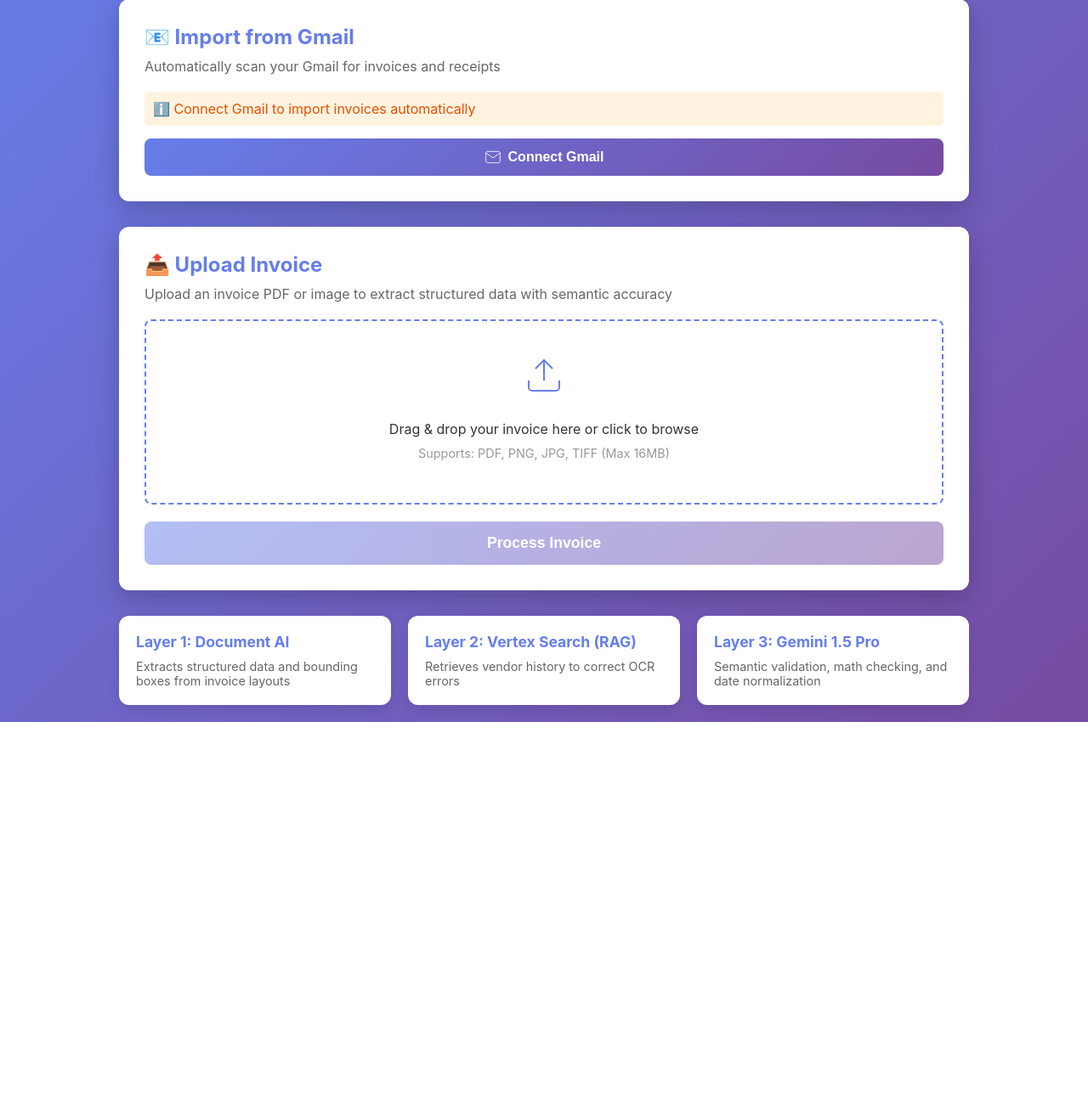
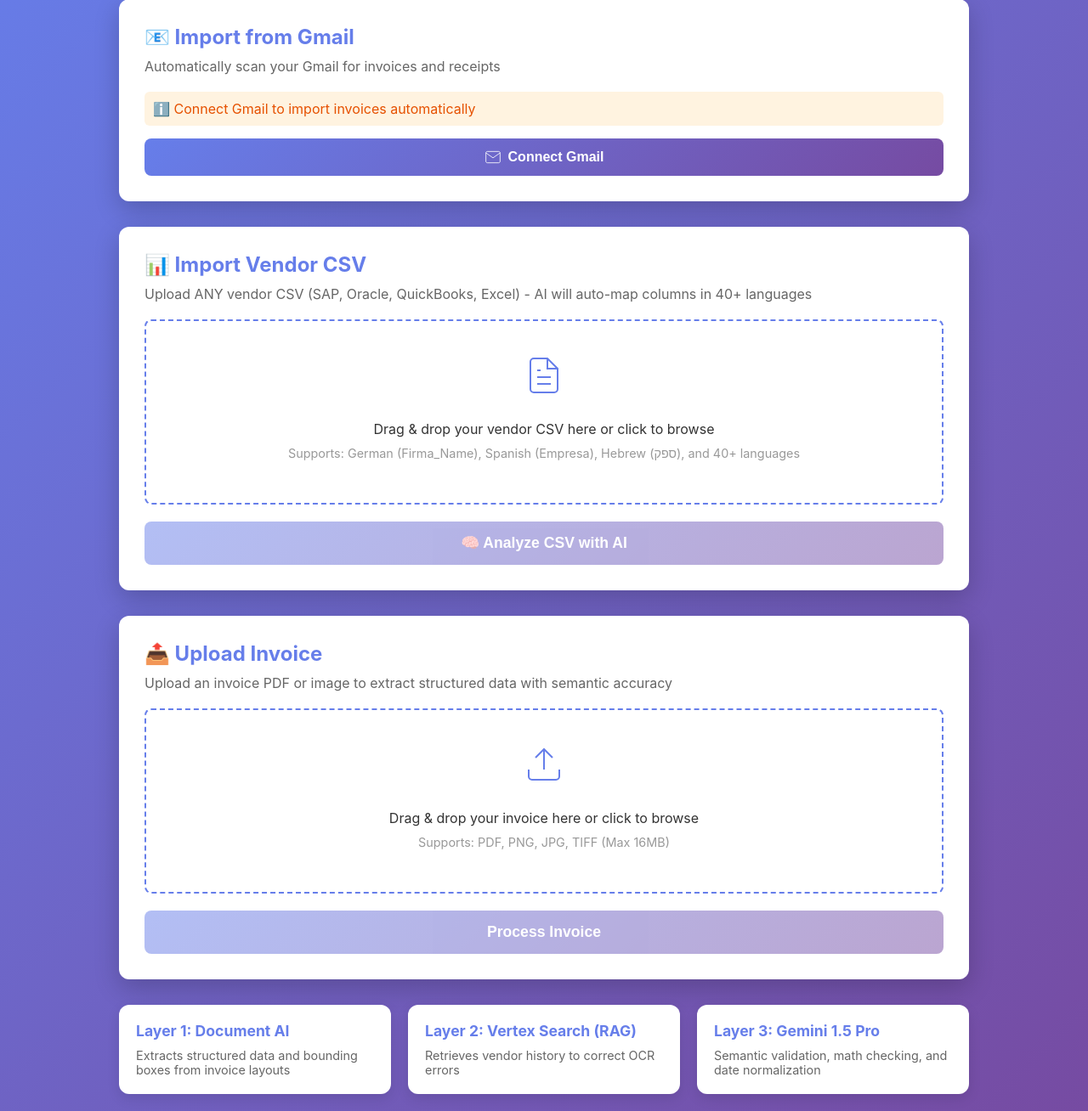
Before and after one commit to nq98/inv123, a Flask app: page / in a window 1280 px wide. Shown: the part 141-1449 px from the top of the page at 85% size. Before the commit the page ends 991 px from the top, so only its background shows below. Run offline with Flask 3, Linux system fonts and the light colour scheme.

Commit message:
Add functionality to upload and analyze vendor CSV files
Introduces a new UI section for CSV uploads, including drag-and-drop functionality and AI-powered column mapping via the '/api/vendors/csv/analyze' endpoint. Also includes sample CSV files for testing.

Replit-Commit-Author: Agent
Replit-Commit-Session-Id: ce486b6e-076b-4a5b-965d-87535ba4ff30
Replit-Commit-Checkpoint-Type: full_checkpoint
Replit-Commit-Event-Id: dafed7be-c3b4-404c-84e4-b45b8b1f04ba
Replit-Commit-Screenshot-Url: https://storage.googleapis.com/screenshot-production-us-central1/75bd8e64-74c3-4cba-a6bc-f00d155715e0/ce486b6e-076b-4a5b-965d-87535ba4ff30/eTS2mRY

```diff
--- /dev/null
+++ b/sample_vendors_english.csv
@@ -0,0 +1,6 @@
+Vendor ID,Company Name,Email,Country,Website
+V001,Acme Corporation,sales@acme.com,United States,acme.com
+V002,Global Tech Ltd,info@globaltech.co.uk,United Kingdom,globaltech.co.uk
+V003,Innovation Partners,contact@innovation.de,Germany,innovation.de
+V004,TechStart Inc,hello@techstart.com,Canada,techstart.com
+V005,Digital Solutions,support@digitalsol.fr,France,digitalsol.fr
--- /dev/null
+++ b/sample_vendors_german.csv
@@ -0,0 +1,4 @@
+Firma_Name,Steuer_ID,Kontakt_Email,Land,Webseite
+Müller GmbH,DE123456789,mueller@example.de,Deutschland,mueller.de
+Schmidt AG,DE987654321,schmidt@example.de,Deutschland,schmidt.de
+Bauer Technologie,DE555666777,info@bauer.de,Deutschland,bauer.de
--- /dev/null
+++ b/sample_vendors_spanish.csv
@@ -0,0 +1,4 @@
+Empresa,Código,Correo,País,Sitio Web
+Acme España SL,ES12345678,ventas@acme.es,España,acme.es
+Tecnología Global SA,ES87654321,info@tecglobal.es,España,tecglobal.es
+Innovación Digital,ES11223344,contacto@innodigital.es,España,innodigital.es
--- a/static/script.js
+++ b/static/script.js
@@ -15,7 +15,21 @@ const gmailImportSection = document.getElementById('gmailImportSection');
 const gmailImportResults = document.getElementById('gmailImportResults');
 const gmailMaxResults = document.getElementById('gmailMaxResults');
 
+// CSV Upload Elements
+const csvUploadArea = document.getElementById('csvUploadArea');
+const csvFileInput = document.getElementById('csvFileInput');
+const csvUploadForm = document.getElementById('csvUploadForm');
+const csvSubmitBtn = document.getElementById('csvSubmitBtn');
+const csvLoading = document.getElementById('csvLoading');
+const csvMappingReview = document.getElementById('csvMappingReview');
+const csvMappingContent = document.getElementById('csvMappingContent');
+const csvImportBtn = document.getElementById('csvImportBtn');
+const csvCancelBtn = document.getElementById('csvCancelBtn');
+const csvImportResults = document.getElementById('csvImportResults');
+
 let selectedFile = null;
+let selectedCsvFile = null;
+let csvAnalysisData = null;
 
 async function checkGmailStatus() {
     try {
@@ -825,3 +839,273 @@ function buildLayerCard(number, title, status, error, content) {
         </div>
     `;
 }
+
+// ===== CSV UPLOAD HANDLERS =====
+
+// CSV Drag & Drop
+csvUploadArea.addEventListener('click', () => csvFileInput.click());
+
+csvUploadArea.addEventListener('dragover', (e) => {
+    e.preventDefault();
+    csvUploadArea.style.borderColor = '#667eea';
+    csvUploadArea.style.background = 'rgba(102, 126, 234, 0.05)';
+});
+
+csvUploadArea.addEventListener('dragleave', () => {
+    csvUploadArea.style.borderColor = '#e0e0e0';
+    csvUploadArea.style.background = 'white';
+});
+
+csvUploadArea.addEventListener('drop', (e) => {
+    e.preventDefault();
+    csvUploadArea.style.borderColor = '#e0e0e0';
+    csvUploadArea.style.background = 'white';
+
+    const file = e.dataTransfer.files[0];
+    if (file && (file.name.endsWith('.csv') || file.name.endsWith('.txt'))) {
+        csvFileInput.files = e.dataTransfer.files;
+        selectedCsvFile = file;
+        csvSubmitBtn.disabled = false;
+        csvUploadArea.querySelector('p').textContent = `📄 ${file.name} (${(file.size / 1024).toFixed(1)} KB)`;
+    } else {
+        alert('Please upload a CSV or TXT file');
+    }
+});
+
+csvFileInput.addEventListener('change', (e) => {
+    const file = e.target.files[0];
+    if (file) {
+        selectedCsvFile = file;
+        csvSubmitBtn.disabled = false;
+        csvUploadArea.querySelector('p').textContent = `📄 ${file.name} (${(file.size / 1024).toFixed(1)} KB)`;
+    }
+});
+
+// Step 1: Analyze CSV
+csvUploadForm.addEventListener('submit', async (e) => {
+    e.preventDefault();
+
+    if (!selectedCsvFile) {
+        alert('Please select a CSV file');
+        return;
+    }
+
+    const formData = new FormData();
+    formData.append('file', selectedCsvFile);
+
+    csvSubmitBtn.disabled = true;
+    csvSubmitBtn.textContent = '🧠 Analyzing...';
+    csvLoading.classList.remove('hidden');
+    csvMappingReview.classList.add('hidden');
+    csvImportResults.classList.add('hidden');
+
+    try {
+        const response = await fetch('/api/vendors/csv/analyze', {
+            method: 'POST',
+            body: formData
+        });
+
+        const data = await response.json();
+
+        if (!response.ok) {
+            throw new Error(data.error || 'Analysis failed');
+        }
+
+        csvAnalysisData = data;
+        displayCsvMapping(data);
+
+    } catch (error) {
+        alert('CSV analysis failed: ' + error.message);
+        csvSubmitBtn.disabled = false;
+        csvSubmitBtn.textContent = '🧠 Analyze CSV with AI';
+    } finally {
+        csvLoading.classList.add('hidden');
+    }
+});
+
+// Display AI-generated column mapping
+function displayCsvMapping(data) {
+    const analysis = data.analysis;
+    const mapping = analysis.columnMapping;
+
+    let html = `
+        <div style="background: white; padding: 20px; border-radius: 8px; margin-bottom: 15px;">
+            <h4 style="margin-top: 0;">📋 CSV Analysis Summary</h4>
+            <div style="display: grid; grid-template-columns: repeat(auto-fit, minmax(200px, 1fr)); gap: 15px; margin-bottom: 20px;">
+                <div style="background: #f0f4ff; padding: 12px; border-radius: 6px;">
+                    <div style="font-size: 12px; color: #666;">Detected Language</div>
+                    <div style="font-size: 18px; font-weight: 700;">${analysis.detectedLanguage || 'Unknown'}</div>
+                </div>
+                <div style="background: #f0f4ff; padding: 12px; border-radius: 6px;">
+                    <div style="font-size: 12px; color: #666;">Source System</div>
+                    <div style="font-size: 18px; font-weight: 700;">${analysis.sourceSystemGuess || 'Unknown'}</div>
+                </div>
+                <div style="background: #f0f4ff; padding: 12px; border-radius: 6px;">
+                    <div style="font-size: 12px; color: #666;">Total Columns</div>
+                    <div style="font-size: 18px; font-weight: 700;">${analysis.totalColumns || 0}</div>
+                </div>
+                <div style="background: #e8f5e9; padding: 12px; border-radius: 6px;">
+                    <div style="font-size: 12px; color: #666;">Overall Confidence</div>
+                    <div style="font-size: 18px; font-weight: 700;">${((analysis.overallConfidence || 0) * 100).toFixed(0)}%</div>
+                </div>
+            </div>
+
+            <div style="background: #fff3e0; padding: 15px; border-radius: 6px; margin-bottom: 20px;">
+                <strong>🧠 AI Reasoning:</strong>
+                <p style="margin: 10px 0 0 0; line-height: 1.6;">${analysis.mappingReasoning || 'No reasoning provided'}</p>
+            </div>
+        </div>
+
+        <h4>📊 Column Mappings</h4>
+        <div style="overflow-x: auto;">
+            <table style="width: 100%; border-collapse: collapse; background: white; border-radius: 8px; overflow: hidden;">
+                <thead>
+                    <tr style="background: #667eea; color: white;">
+                        <th style="padding: 12px; text-align: left;">CSV Column</th>
+                        <th style="padding: 12px; text-align: left;">Maps To</th>
+                        <th style="padding: 12px; text-align: center;">Confidence</th>
+                        <th style="padding: 12px; text-align: left;">AI Reasoning</th>
+                    </tr>
+                </thead>
+                <tbody>
+    `;
+
+    for (const [csvColumn, mappingInfo] of Object.entries(mapping)) {
+        const confidence = ((mappingInfo.confidence || 0) * 100).toFixed(0);
+        const confidenceColor = confidence >= 80 ? '#4caf50' : confidence >= 60 ? '#ff9800' : '#f44336';
+
+        html += `
+            <tr style="border-bottom: 1px solid #e0e0e0;">
+                <td style="padding: 12px; font-weight: 600;">${csvColumn}</td>
+                <td style="padding: 12px;">
+                    <code style="background: #f5f5f5; padding: 4px 8px; border-radius: 4px; font-size: 13px;">
+                        ${mappingInfo.targetField || 'N/A'}
+                    </code>
+                </td>
+                <td style="padding: 12px; text-align: center;">
+                    <span style="color: ${confidenceColor}; font-weight: 700;">${confidence}%</span>
+                </td>
+                <td style="padding: 12px; font-size: 13px; color: #666;">${mappingInfo.reasoning || 'N/A'}</td>
+            </tr>
+        `;
+    }
+
+    html += `
+                </tbody>
+            </table>
+        </div>
+    `;
+
+    if (analysis.dataQualityWarnings && analysis.dataQualityWarnings.length > 0) {
+        html += `
+            <div style="background: #ffebee; padding: 15px; border-radius: 6px; margin-top: 20px;">
+                <strong>⚠️ Data Quality Warnings:</strong>
+                <ul style="margin: 10px 0 0 20px; line-height: 1.8;">
+                    ${analysis.dataQualityWarnings.map(w => `<li>${w}</li>`).join('')}
+                </ul>
+            </div>
+        `;
+    }
+
+    csvMappingContent.innerHTML = html;
+    csvMappingReview.classList.remove('hidden');
+    csvSubmitBtn.disabled = false;
+    csvSubmitBtn.textContent = '🧠 Analyze CSV with AI';
+}
+
+// Step 2: Import CSV to BigQuery
+csvImportBtn.addEventListener('click', async () => {
+    if (!csvAnalysisData) {
+        alert('No CSV analysis data found. Please analyze CSV first.');
+        return;
+    }
+
+    csvImportBtn.disabled = true;
+    csvImportBtn.textContent = '⏳ Importing to BigQuery...';
+
+    try {
+        const response = await fetch('/api/vendors/csv/import', {
+            method: 'POST',
+            headers: {
+                'Content-Type': 'application/json'
+            },
+            body: JSON.stringify({
+                columnMapping: csvAnalysisData.analysis.columnMapping,
+                sourceSystem: csvAnalysisData.analysis.sourceSystemGuess || 'csv_upload'
+            })
+        });
+
+        const data = await response.json();
+
+        if (!response.ok) {
+            throw new Error(data.error || 'Import failed');
+        }
+
+        displayCsvImportResults(data);
+
+    } catch (error) {
+        alert('CSV import failed: ' + error.message);
+    } finally {
+        csvImportBtn.disabled = false;
+        csvImportBtn.textContent = '✅ Confirm & Import to BigQuery';
+    }
+});
+
+// Display import results
+function displayCsvImportResults(data) {
+    let html = `
+        <div style="text-align: center; padding: 20px;">
+            <h3 style="color: #4caf50; margin-bottom: 20px;">✅ Import Completed Successfully!</h3>
+
+            <div style="display: grid; grid-template-columns: repeat(auto-fit, minmax(150px, 1fr)); gap: 15px; margin: 20px 0;">
+                <div style="background: #e8f5e9; padding: 20px; border-radius: 8px;">
+                    <div style="font-size: 14px; color: #666;">Vendors Processed</div>
+                    <div style="font-size: 32px; font-weight: 700; color: #2e7d32;">${data.vendorsProcessed || 0}</div>
+                </div>
+                <div style="background: #e3f2fd; padding: 20px; border-radius: 8px;">
+                    <div style="font-size: 14px; color: #666;">New Vendors</div>
+                    <div style="font-size: 32px; font-weight: 700; color: #1976d2;">${data.inserted || 0}</div>
+                </div>
+                <div style="background: #fff3e0; padding: 20px; border-radius: 8px;">
+                    <div style="font-size: 14px; color: #666;">Updated Vendors</div>
+                    <div style="font-size: 32px; font-weight: 700; color: #f57c00;">${data.updated || 0}</div>
+                </div>
+            </div>
+
+            <p style="color: #666; margin-top: 20px;">
+                ✓ Data successfully imported to BigQuery table: <code>global_vendors</code>
+            </p>
+        </div>
+    `;
+
+    if (data.errors && data.errors.length > 0) {
+        html += `
+            <div style="background: #ffebee; padding: 15px; border-radius: 6px; margin-top: 20px;">
+                <strong>⚠️ Errors (${data.errors.length}):</strong>
+                <ul style="margin: 10px 0 0 20px;">
+                    ${data.errors.map(e => `<li>${e}</li>`).join('')}
+                </ul>
+            </div>
+        `;
+    }
+
+    csvImportResults.innerHTML = html;
+    csvImportResults.classList.remove('hidden');
+
+    // Reset upload form
+    csvMappingReview.classList.add('hidden');
+    csvUploadArea.querySelector('p').textContent = 'Drag & drop your vendor CSV here or click to browse';
+    csvSubmitBtn.disabled = true;
+    selectedCsvFile = null;
+    csvAnalysisData = null;
+}
+
+// Cancel button
+csvCancelBtn.addEventListener('click', () => {
+    csvMappingReview.classList.add('hidden');
+    csvImportResults.classList.add('hidden');
+    csvUploadArea.querySelector('p').textContent = 'Drag & drop your vendor CSV here or click to browse';
+    csvSubmitBtn.disabled = true;
+    selectedCsvFile = null;
+    csvAnalysisData = null;
+});
--- a/templates/index.html
+++ b/templates/index.html
@@ -75,6 +75,50 @@
         </div>
 
         <div class="card">
+            <h2>📊 Import Vendor CSV</h2>
+            <p>Upload ANY vendor CSV (SAP, Oracle, QuickBooks, Excel) - AI will auto-map columns in 40+ languages</p>
+
+            <form id="csvUploadForm">
+                <div class="upload-area" id="csvUploadArea">
+                    <svg width="48" height="48" viewBox="0 0 24 24" fill="none" stroke="currentColor">
+                        <path d="M14 2H6a2 2 0 0 0-2 2v16a2 2 0 0 0 2 2h12a2 2 0 0 0 2-2V8z"></path>
+                        <polyline points="14 2 14 8 20 8"></polyline>
+                        <line x1="16" y1="13" x2="8" y2="13"></line>
+                        <line x1="16" y1="17" x2="8" y2="17"></line>
+                        <polyline points="10 9 9 9 8 9"></polyline>
+                    </svg>
+                    <p>Drag & drop your vendor CSV here or click to browse</p>
+                    <p class="file-info">Supports: German (Firma_Name), Spanish (Empresa), Hebrew (ספק), and 40+ languages</p>
+                    <input type="file" id="csvFileInput" name="file" accept=".csv,.txt" hidden>
+                </div>
+                <button type="submit" id="csvSubmitBtn" disabled>🧠 Analyze CSV with AI</button>
+            </form>
+
+            <div id="csvLoading" class="loading hidden">
+                <div class="spinner"></div>
+                <p>AI analyzing CSV headers and schema...</p>
+                <small>Gemini 2.0 Flash - Chain of Thought Mapping</small>
+            </div>
+
+            <!-- Step 2: Review AI Mapping -->
+            <div id="csvMappingReview" class="card hidden" style="margin-top: 20px; background: #f8f9fa;">
+                <h3>🧠 AI Column Mapping - Review & Confirm</h3>
+                <div id="csvMappingContent"></div>
+                <div style="margin-top: 20px; display: flex; gap: 10px;">
+                    <button id="csvImportBtn" class="gmail-btn" style="flex: 1;">
+                        ✅ Confirm & Import to BigQuery
+                    </button>
+                    <button id="csvCancelBtn" class="gmail-disconnect-btn">
+                        Cancel
+                    </button>
+                </div>
+            </div>
+
+            <!-- Import Results -->
+            <div id="csvImportResults" class="card hidden" style="margin-top: 20px;"></div>
+        </div>
+
+        <div class="card">
             <h2>📤 Upload Invoice</h2>
             <p>Upload an invoice PDF or image to extract structured data with semantic accuracy</p>
 
```
Also changed, not shown: 1 other file.
